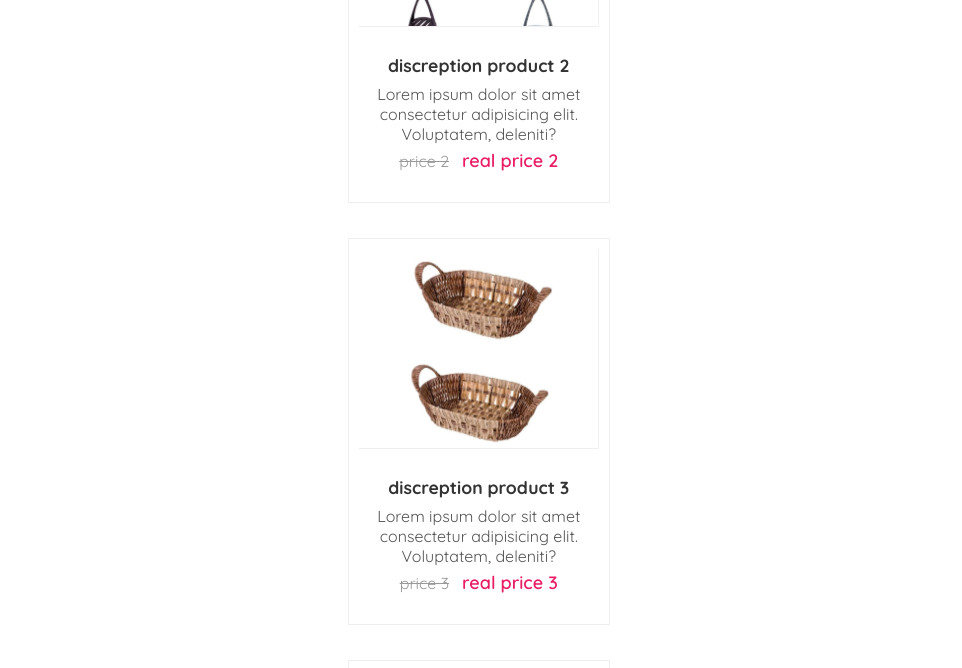
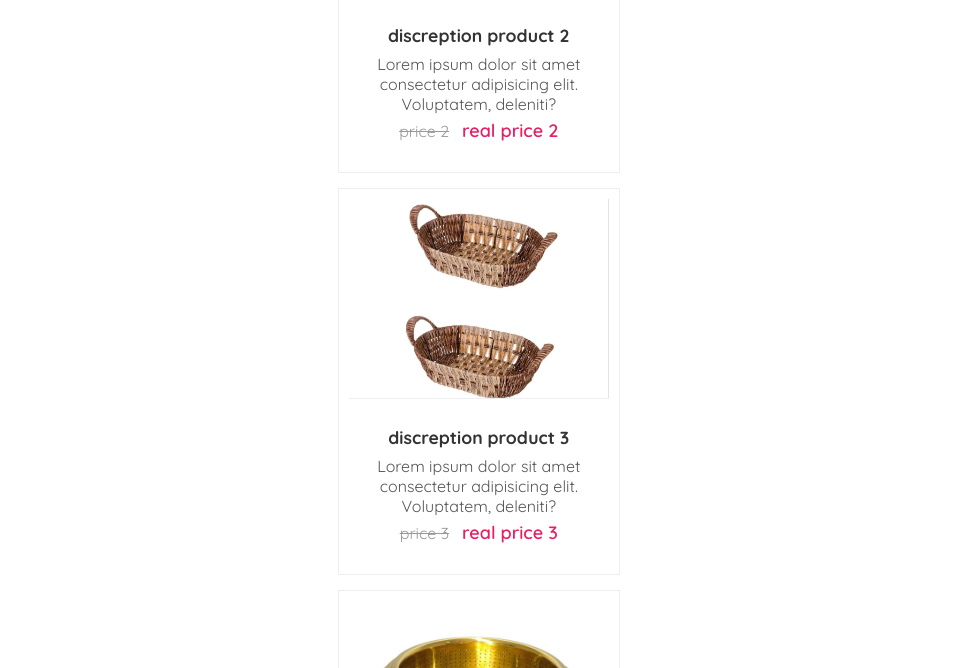
Before and after one commit to ebjackman/HTML-website, a plain HTML site: page index.html in a window 1280 px wide. Shown: the part 2031-2699 px from the top of the page, without its empty margins (0-962 px from the left). Drawn offline with Linux system fonts and the light colour scheme; a script that the page names is missing.

Commit message:
Update style.css

```diff
--- a/style.css
+++ b/style.css
@@ -241,12 +241,6 @@ margin-left: 5px;
 }
 /* Footer End */
 /*new*/
-/* العرض الكبير (كمبيوتر) */
-.product-card {
-  flex: 1 1 calc(25% - 20px); /* 4 منتجات في الصف */
-  margin: 10px;
-  box-sizing: border-box;
-}
 
 /* العرض المتوسط (تابلت) */
 @media (max-width: 992px) {
```
